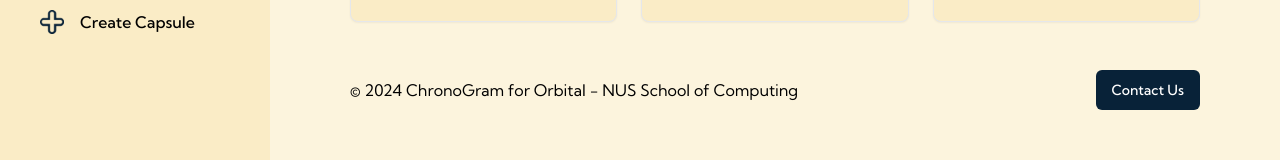
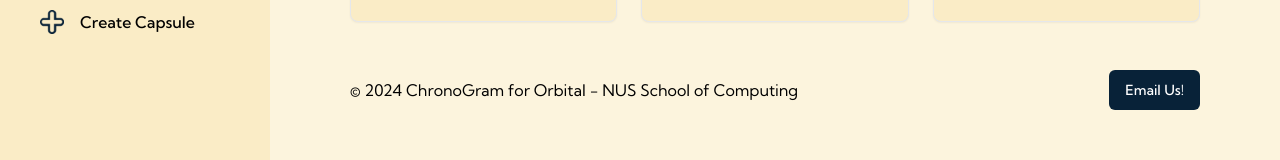
Before and after one commit to weien02/ChronoGram, a React (Vite) app: page / in a window 1280 px wide. Shown: the part 542-702 px from the top of the page. Built offline with nearby package versions, Linux system fonts and the light colour scheme; no server answers; the database is empty; sample sign-in values are in the browser's storage.

Commit message:
Edited "Contact Us" button on home page

```diff
--- a/src/components/homepage/Dashboard.tsx
+++ b/src/components/homepage/Dashboard.tsx
@@ -2,7 +2,6 @@ import { Card, CardHeader, CardContent} from '@/components/ui/card';
 import { Button } from '@/components/ui/button';
 import { getFirstname } from '@/_authentication/authFunctions';
 import LockedCapsuleCarousel from '../capsules/LockedCapsuleCarousel';
-import { Popover, PopoverContent, PopoverTrigger } from '../ui/popover';
 
 function Dashboard() {
 
@@ -58,14 +57,9 @@ function Dashboard() {
 
         <div className="mt-12 flex justify-between items-center">
             <p>&copy; 2024 ChronoGram for Orbital - NUS School of Computing</p>
-            <Popover>
-              <PopoverTrigger>
-                <Button className='shad-button_primary'> Contact Us</Button>
-              </PopoverTrigger>
-              <PopoverContent className=' bg-light-3 small-regular text-center'>
-                Email us at chronogramorbital@gmail.com
-              </PopoverContent>
-            </Popover>
+              <Button className='shad-button_primary'>
+                <a href="mailto:chronogramorbital@gmail.com">Email Us!</a>
+              </Button>
         </div>
 
     </div>
```
